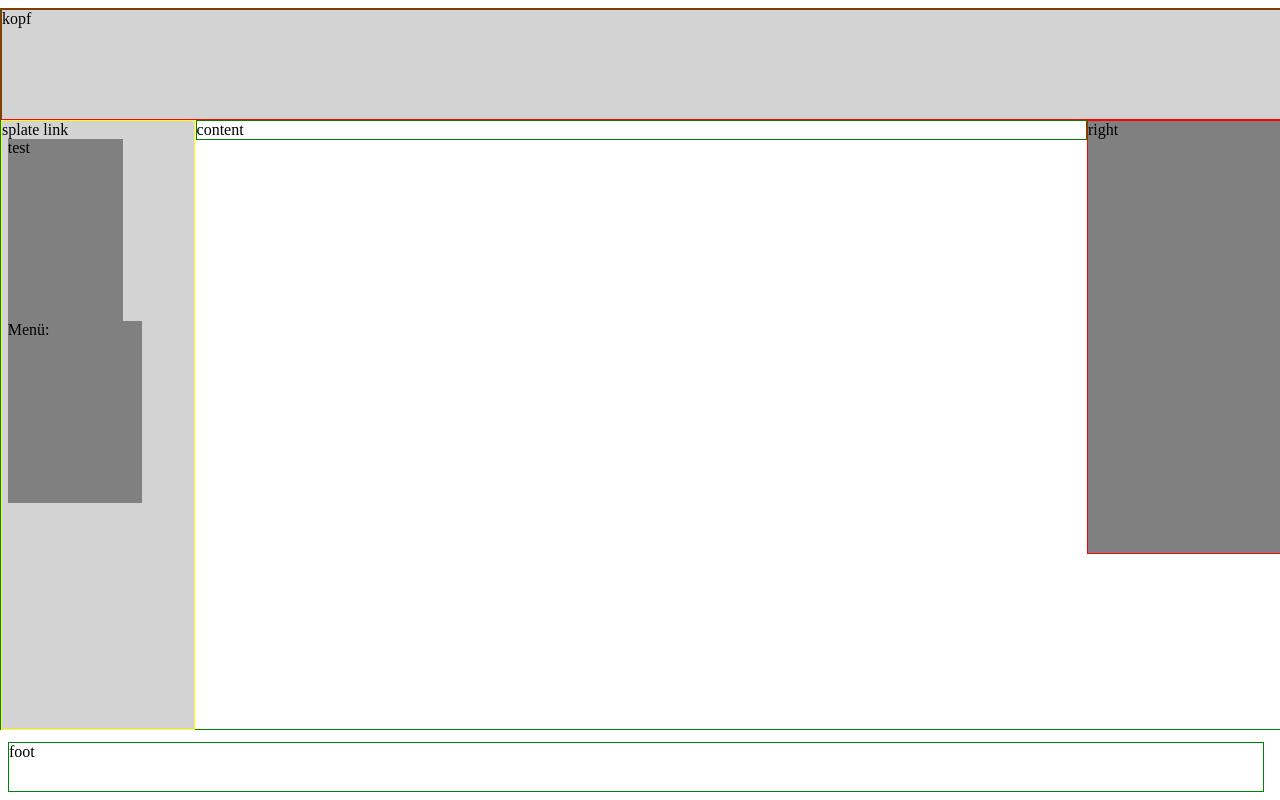
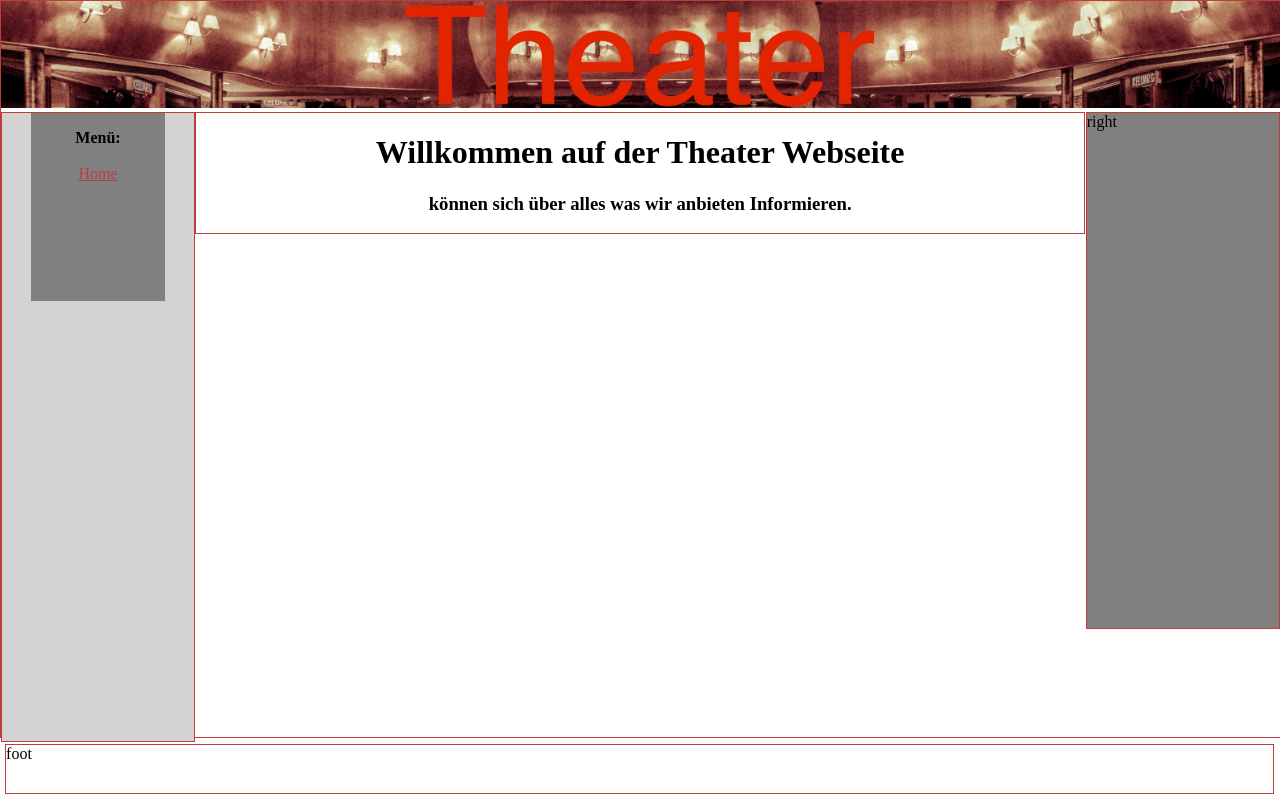
Before and after one commit to 0xChri2/School-Webpages-practice, a PHP site: page / in a window 1280 px wide. Run offline with PHP 8.4, Linux system fonts and the light colour scheme.

Commit message:
Rebuild Execise 2 start with content

```diff
--- a/Rebulid/Exercise Nr 2/index.html
+++ b/Rebulid/Exercise Nr 2/index.html
@@ -2,26 +2,28 @@
 <head>
     <meta charset='utf-8'>
     <title>Page Title</title>
-    <link rel='stylesheet' type='text/css' href='main.css'>
+    <link rel='stylesheet' type='text/css' href='main2.css'>
 </head>
 <body>
     <p>
     <div class="body">
         <div class="head">
-            kopf
+    <center><img src="picture/pexels-donald-tong-109669.jpg" width="100%" height="100%"/></center>
         </div>
             <div class="columnleft">
-                splate link
                 <div class="picture">
-                    test
                 </div>
                 <div class="menu">
-                    Menü:
+                    <center><p><b>Menü:</b><br /> <br />
+                    <a href="index.html">Home</a>
+                    </p>
+                    </center>
+
                 </div>
             </div>
 
             <div class="content">
-                content
+               <center><h1>Willkommen auf der Theater Webseite </h1><h3> können sich über alles was wir anbieten Informieren.</h3></center>
             </div>
 
             <div class="columnright">
--- a/Rebulid/Exercise Nr 2/main.css
+++ b/Rebulid/Exercise Nr 2/main.css
@@ -10,10 +10,11 @@
 .head
 {
     background-color: lightgray;
-    width: 100%;
+    width: 99.7%;
     height: 15.2%;
     border: solid 1px red;
     position: absolute;
+
 }
 
 .columnleft
@@ -58,7 +59,7 @@
 {
     background-color: gray;
     top: 15.4%;
-    right: 0%;
+    right: 0.1%;
     width: 15%;
     height: 60%;
     position: absolute;
@@ -74,4 +75,6 @@
     height: 6%;
     position: absolute;
     bottom: 1%;
+    right: 1%;
+    left: 1%;
 }
--- /dev/null
+++ b/Rebulid/Exercise Nr 2/main2.css
@@ -0,0 +1,86 @@
+.body
+{
+    border: solid 1px #BD3D3A;
+    width: 100%;
+    height: 92%;
+    margin: -8px -8px -8px -8px;
+    position: absolute;
+    top:1%;
+}
+
+.head
+{
+    width: 100%;
+    /*height: 14.7%;*/
+    height: auto;
+    position: relative;
+    float: left;
+}
+
+
+.columnleft
+{
+    background-color: lightgray;
+    width: 15%;
+    height: 85.4%;
+    position: relative;
+    float: left;
+    border: solid 1px #BD3D3A;
+    float: left;
+}
+
+.picture
+{
+    clear: both;
+    background-color: gray;
+    width: 60%;
+    height: auto;
+    margin-left: 3%;
+    float: left;
+}
+
+.menu
+{
+    background-color: gray;
+    clear: both;
+    width: 70%;
+    height: 30%;
+    margin-left: 15%;
+    float: left;
+}
+
+.menu a
+{
+    color: #BD3D3A;
+}
+
+.content
+{
+    width: 69.4%;
+    border: solid 1px #BD3D3A;
+    position: relative;
+    float: left;
+}
+
+.columnright
+{
+    background-color: gray;
+    right: 0.1%;
+    width: 15%;
+    height: 70%;
+    position: relative;
+    border: solid 1px #BD3D3A;
+    float: right;
+}
+
+.foot
+{
+    border: solid 1px #BD3D3A;
+    clear: both;
+    width: 99%;
+    height: 6%;
+    position: absolute;
+    bottom: 0.7%;
+    left: 0.4%;
+    right: 1%;
+}
```
Also changed, not shown: Rebulid/Exercise Nr 2/picture/pexels-donald-tong-109669.jpg (added), 4 other files.
